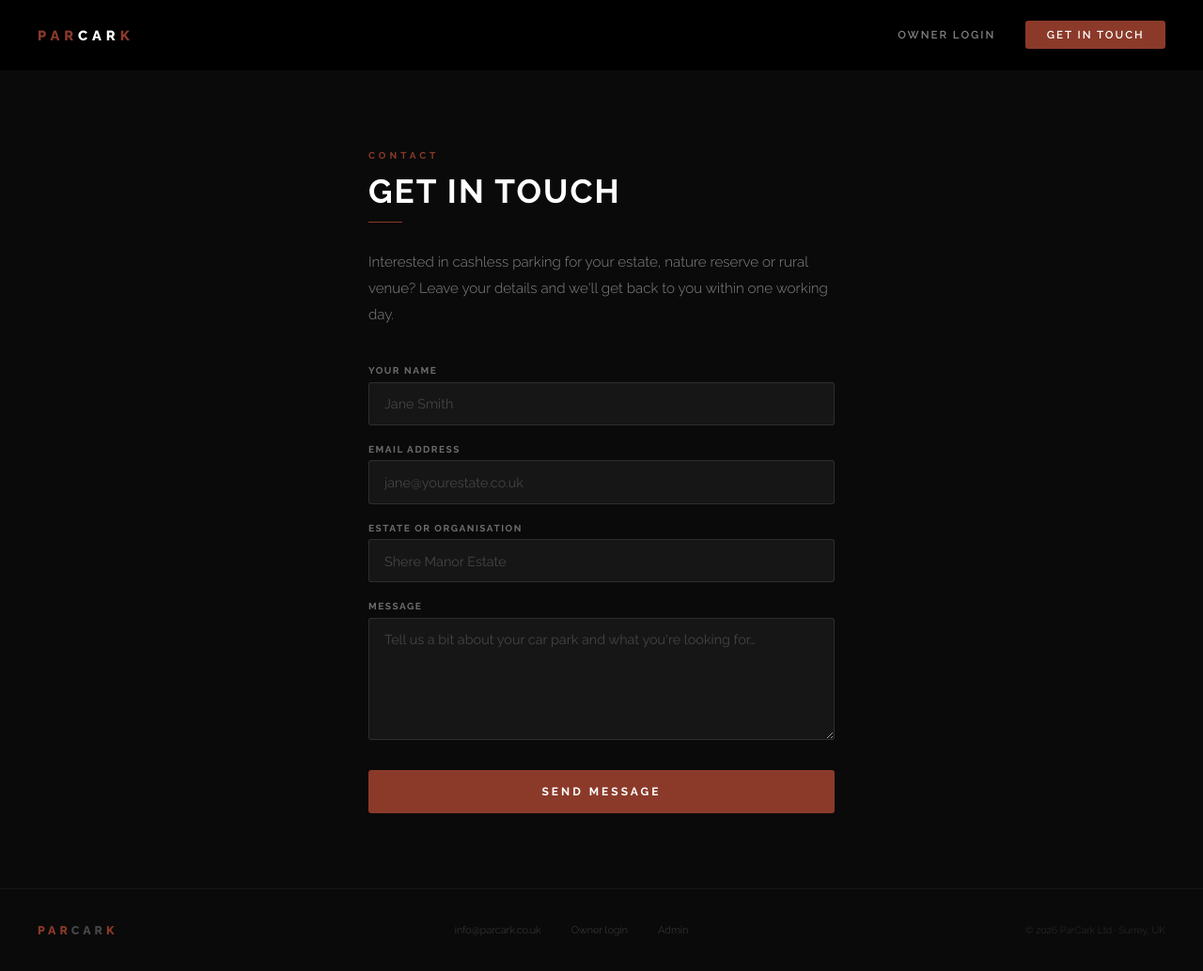
After one commit to gswelby-png/landmarque, a FastAPI app: page /contact in a window 1280 px wide. The commit adds this page. Shown: the whole page at 94% size. Run offline with FastAPI, Linux system fonts and the light colour scheme.

Commit message:
Add contact page with form; wire nav CTA to /contact

```diff
--- /dev/null
+++ b/app/templates/contact.html
@@ -0,0 +1,200 @@
+<!DOCTYPE html>
+<html lang="en">
+<head>
+  <meta charset="UTF-8">
+  <meta name="viewport" content="width=device-width, initial-scale=1.0">
+  <meta name="robots" content="noindex">
+  <title>Get in Touch — ParCark</title>
+  <link href="https://fonts.googleapis.com/css2?family=Raleway:wght@300;400;600;700;800&display=swap" rel="stylesheet">
+  <style>
+    *, *::before, *::after { box-sizing: border-box; margin: 0; padding: 0; }
+    :root {
+      --accent: #8B3A2A;
+      --dark: #0a0a0a;
+    }
+    body {
+      background: var(--dark);
+      color: #fff;
+      font-family: 'Raleway', Helvetica, Arial, sans-serif;
+      min-height: 100vh;
+      -webkit-font-smoothing: antialiased;
+    }
+
+    /* Nav */
+    nav {
+      display: flex;
+      justify-content: space-between;
+      align-items: center;
+      padding: 1.4rem 2.5rem;
+      position: fixed;
+      top: 0; left: 0; right: 0;
+      z-index: 100;
+      background: rgba(0,0,0,.96);
+      backdrop-filter: blur(8px);
+      border-bottom: 1px solid rgba(255,255,255,.05);
+    }
+    .nav-brand {
+      font-size: .92rem; font-weight: 800;
+      letter-spacing: 5px; text-transform: uppercase; text-decoration: none;
+    }
+    .nav-links { display: flex; align-items: center; gap: 2rem; }
+    .nav-links a {
+      color: rgba(255,255,255,.5); text-decoration: none;
+      font-size: .72rem; font-weight: 600; letter-spacing: 2px;
+      text-transform: uppercase; transition: color .15s;
+    }
+    .nav-links a:hover { color: #fff; }
+    .nav-links .nav-cta {
+      background: var(--accent); color: #fff !important;
+      padding: .5rem 1.4rem; border-radius: 3px;
+    }
+
+    /* Page */
+    .page {
+      max-width: 560px;
+      margin: 0 auto;
+      padding: 10rem 2rem 5rem;
+    }
+
+    .page-tag {
+      font-size: .63rem; font-weight: 700; letter-spacing: 4px;
+      text-transform: uppercase; color: var(--accent); margin-bottom: .75rem;
+    }
+    .page-title {
+      font-size: clamp(1.6rem, 5vw, 2.2rem);
+      font-weight: 700; letter-spacing: 2px;
+      text-transform: uppercase; margin-bottom: .75rem;
+    }
+    .page-rule {
+      width: 36px; height: 1px;
+      background: var(--accent); margin-bottom: 1.75rem;
+    }
+    .page-sub {
+      font-size: .95rem; font-weight: 300;
+      color: rgba(255,255,255,.5); line-height: 1.85;
+      margin-bottom: 2.5rem;
+    }
+
+    /* Form */
+    .form-group { margin-bottom: 1.25rem; }
+    label {
+      display: block; font-size: .63rem; font-weight: 700;
+      letter-spacing: 1.5px; text-transform: uppercase;
+      color: rgba(255,255,255,.4); margin-bottom: .4rem;
+    }
+    input, textarea {
+      width: 100%;
+      background: rgba(255,255,255,.05);
+      border: 1px solid rgba(255,255,255,.1);
+      border-radius: 3px;
+      padding: .85rem 1rem;
+      font-family: 'Raleway', Helvetica, Arial, sans-serif;
+      font-size: .9rem; color: #fff; outline: none;
+      transition: border-color .15s;
+    }
+    input::placeholder, textarea::placeholder { color: rgba(255,255,255,.2); }
+    input:focus, textarea:focus {
+      border-color: var(--accent);
+      box-shadow: 0 0 0 3px rgba(139,58,42,.15);
+    }
+    textarea { resize: vertical; min-height: 130px; }
+
+    .btn-submit {
+      width: 100%; background: var(--accent); border: none; color: #fff;
+      font-family: 'Raleway', Helvetica, Arial, sans-serif; font-weight: 700;
+      font-size: .75rem; letter-spacing: 3px; text-transform: uppercase;
+      padding: 1rem; border-radius: 3px; cursor: pointer;
+      transition: filter .15s; margin-top: .5rem;
+    }
+    .btn-submit:hover { filter: brightness(110%); }
+
+    /* Success */
+    .alert-ok {
+      background: rgba(26,107,42,.15);
+      border-left: 3px solid #1a6b2a;
+      color: #6fcf82;
+      font-size: .85rem; font-weight: 600;
+      padding: 1rem 1.25rem;
+      border-radius: 3px;
+      margin-bottom: 1.5rem;
+      line-height: 1.6;
+    }
+
+    /* Footer */
+    footer {
+      border-top: 1px solid rgba(255,255,255,.05);
+      padding: 2.25rem 2.5rem;
+      display: flex;
+      justify-content: space-between;
+      align-items: center;
+      flex-wrap: wrap;
+      gap: 1rem;
+    }
+    .foot-brand { font-size: .78rem; font-weight: 800; letter-spacing: 4px; text-transform: uppercase; text-decoration: none; }
+    .foot-links { display: flex; gap: 2rem; align-items: center; flex-wrap: wrap; }
+    .foot-links a { color: rgba(255,255,255,.22); text-decoration: none; font-size: .68rem; font-weight: 300; transition: color .15s; }
+    .foot-links a:hover { color: rgba(255,255,255,.55); }
+    .foot-copy { font-size: .65rem; color: rgba(255,255,255,.15); font-weight: 300; }
+
+    @media (max-width: 600px) {
+      nav { padding: 1.2rem 1.25rem; }
+      .nav-links a:not(.nav-cta) { display: none; }
+      footer { flex-direction: column; align-items: flex-start; }
+    }
+  </style>
+</head>
+<body>
+
+  <nav>
+    <a href="/" class="nav-brand"><span style="color:#8B3A2A">PAR</span><span style="color:#fff">CAR</span><span style="color:#8B3A2A">K</span></a>
+    <div class="nav-links">
+      <a href="/owner/login">Owner login</a>
+      <a href="/contact" class="nav-cta">Get in touch</a>
+    </div>
+  </nav>
+
+  <div class="page">
+
+    <p class="page-tag">Contact</p>
+    <h1 class="page-title">Get in touch</h1>
+    <div class="page-rule"></div>
+    <p class="page-sub">Interested in cashless parking for your estate, nature reserve or rural venue? Leave your details and we'll get back to you within one working day.</p>
+
+    {% if sent %}
+    <div class="alert-ok">Thanks — we've received your message and will be in touch shortly.</div>
+    {% endif %}
+
+    <form method="post" action="/contact">
+      <div class="form-group">
+        <label>Your name</label>
+        <input type="text" name="name" required placeholder="Jane Smith">
+      </div>
+      <div class="form-group">
+        <label>Email address</label>
+        <input type="email" name="email" required placeholder="jane@yourestate.co.uk">
+      </div>
+      <div class="form-group">
+        <label>Estate or organisation</label>
+        <input type="text" name="organisation" placeholder="Shere Manor Estate">
+      </div>
+      <div class="form-group">
+        <label>Message</label>
+        <textarea name="message" placeholder="Tell us a bit about your car park and what you're looking for…"></textarea>
+      </div>
+      <button type="submit" class="btn-submit">Send message</button>
+    </form>
+
+  </div>
+
+  <footer>
+    <a href="/" class="foot-brand"><span style="color:#8B3A2A">PAR</span><span style="color:rgba(255,255,255,.25)">CAR</span><span style="color:#8B3A2A">K</span></a>
+    <div class="foot-links">
+      <a href="mailto:info@parcark.co.uk">info@parcark.co.uk</a>
+      <a href="/owner/login">Owner login</a>
+      <a href="/admin/login">Admin</a>
+    </div>
+    <span class="foot-copy">&copy; 2026 ParCark Ltd &middot; Surrey, UK</span>
+  </footer>
+
+</body>
+</html>
--- a/app/templates/home.html
+++ b/app/templates/home.html
@@ -269,7 +269,7 @@
     <a href="/" class="nav-brand"><span style="color:#8B3A2A">PAR</span><span style="color:#fff">CAR</span><span style="color:#8B3A2A">K</span></a>
     <div class="nav-links">
       <a href="/owner/login">Owner login</a>
-      <a href="mailto:info@parcark.co.uk" class="nav-cta">Get in touch</a>
+      <a href="/contact" class="nav-cta">Get in touch</a>
     </div>
   </nav>
 
@@ -283,7 +283,7 @@
     <p class="hero-sub">
       White-labelled parking payments for private estates and rural landowners. Your brand. Your revenue. No apps, no barriers, no engineers.
     </p>
-    <a href="mailto:info@parcark.co.uk" class="hero-cta">
+    <a href="/contact" class="hero-cta">
       Get in touch
       <svg width="13" height="13" viewBox="0 0 24 24" fill="none" stroke="currentColor" stroke-width="2.5" stroke-linecap="round" stroke-linejoin="round"><path d="M5 12h14M12 5l7 7-7 7"/></svg>
     </a>
--- a/main.py
+++ b/main.py
@@ -1,7 +1,7 @@
 from dotenv import load_dotenv
 load_dotenv()
 
-from fastapi import FastAPI, Request
+from fastapi import FastAPI, Request, Form
 from fastapi.staticfiles import StaticFiles
 from fastapi.responses import RedirectResponse, HTMLResponse, PlainTextResponse
 from fastapi.templating import Jinja2Templates
@@ -172,6 +172,24 @@ def home(request: Request):
     return templates.TemplateResponse("home.html", {"request": request})
 
 
+@app.get("/contact", response_class=HTMLResponse)
+def contact_get(request: Request, sent: bool = False):
+    return templates.TemplateResponse("contact.html", {"request": request, "sent": sent})
+
+
+@app.post("/contact")
+async def contact_post(
+    request: Request,
+    name: str = Form(""),
+    email: str = Form(""),
+    organisation: str = Form(""),
+    message: str = Form(""),
+):
+    # Log enquiry — email sending to be wired in later
+    print(f"ENQUIRY | {name} | {email} | {organisation} | {message}")
+    return RedirectResponse("/contact?sent=1", status_code=303)
+
+
 @app.get("/payment")
 def payment_redirect():
     return RedirectResponse("/payment/shere-manor", status_code=302)
```
